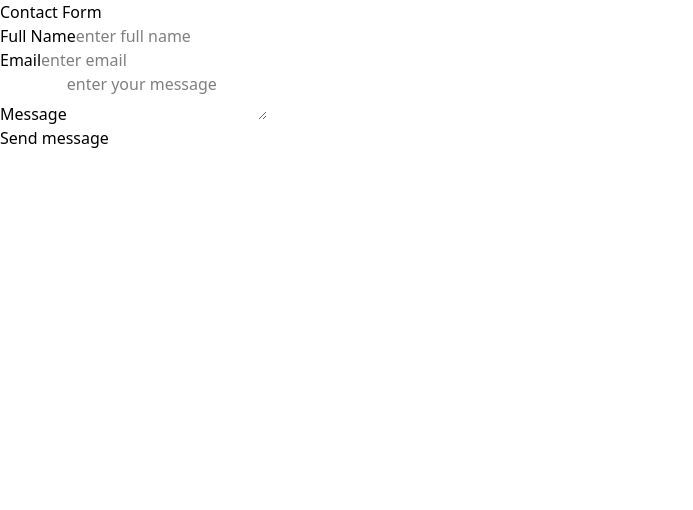
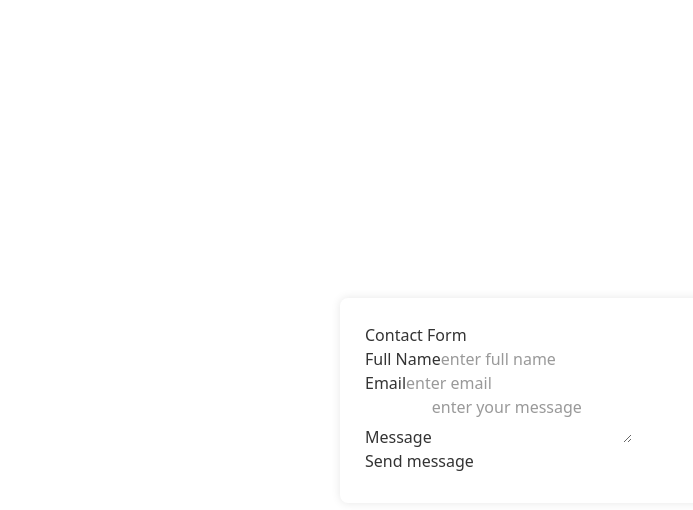
Before and after one commit to PraneethBunny123/All-App, a React (Vite) app: page / in a window 1280 px wide. Shown: the top 510 px of the page, without its empty margins (0-693 px from the left). Built offline with nearby package versions, Linux system fonts and the light colour scheme.

Commit message:
styling the from using standard css

```diff
--- a/src/App.jsx
+++ b/src/App.jsx
@@ -26,7 +26,7 @@ import NotesApp from './project-apps/Notes App/NotesApp'
 import FlashcardApp from './project-apps/QuizApp/FlashcardApp'
 import Debounce from './project-apps/Debounce/Debounce'
 import Throttle from './project-apps/Throttle/Throttle'
-import ContactForm from './project-apps/Form/ContactForm'
+import ContactForm from './project-apps/Form/EmailForm/ContactForm'
 
 function App() {
 
--- /dev/null
+++ b/src/project-apps/Form/EmailForm/ContactForm.css
@@ -0,0 +1,18 @@
+.contact {
+    display: flex;
+    justify-content: center;
+    align-items: center;
+    min-height: 100vh;
+    background: rgba(rgb(13, 111, 114), green, blue);
+}
+
+form {
+    max-width: 600px;
+    width: 100%;
+    background: #fff;
+    padding: 25px 25px 30px;
+    border-radius: 8px;
+    box-shadow: 0 0 10px rgba(0, 0, 0, .1);
+    color: #333;
+    margin: 25px;
+}
--- a/src/project-apps/Form/ContactForm.jsx
+++ b/src/project-apps/Form/EmailForm/ContactForm.jsx
@@ -1,6 +1,8 @@
+import './ContactForm.css'
+
 export default function ContactForm() {
     return (
-        <section>
+        <section className='contact'>
             <form>
                 <h2>Contact Form</h2>
                 <div>
```
